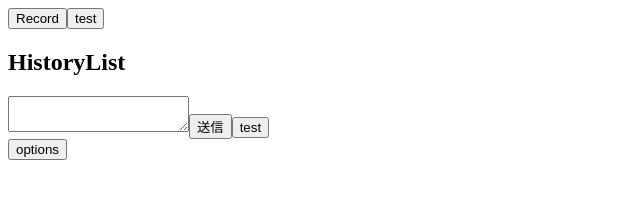
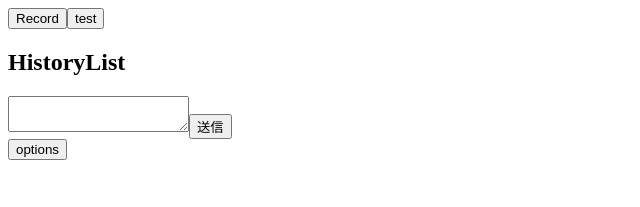
Before and after one commit to kototo522/zinbee-app, a Next.js app: page / in a window 1280 px wide. Shown: the top 207 px of the page, without its empty margins (0-640 px from the left). Built offline with nearby package versions, Linux system fonts and the light colour scheme.

Commit message:
feat: askGptTextarea内を改善.

```diff
--- a/src/componemts/askGptTextarea.tsx
+++ b/src/componemts/askGptTextarea.tsx
@@ -8,8 +8,9 @@ export const AskGptTextarea = memo(
 
     const { askGPT } = useGPT()
 
-    const handleSubmit = async () => {
+    const handleClick = async () => {
       await askGPT(messages, setMessages, newMessage)
+      setNewMessage('')
     }
 
     return (
@@ -20,13 +21,10 @@ export const AskGptTextarea = memo(
           value={newMessage}
           onChange={(e) => setNewMessage(e.target.value)}
         />
-        <button onClick={handleSubmit} type="button">
+        <button onClick={handleClick} type="button">
           送信
         </button>
         {/* </form> */}
-        <button type="submit" onClick={() => console.log(messages)}>
-          test
-        </button>
       </div>
     )
   }
```
